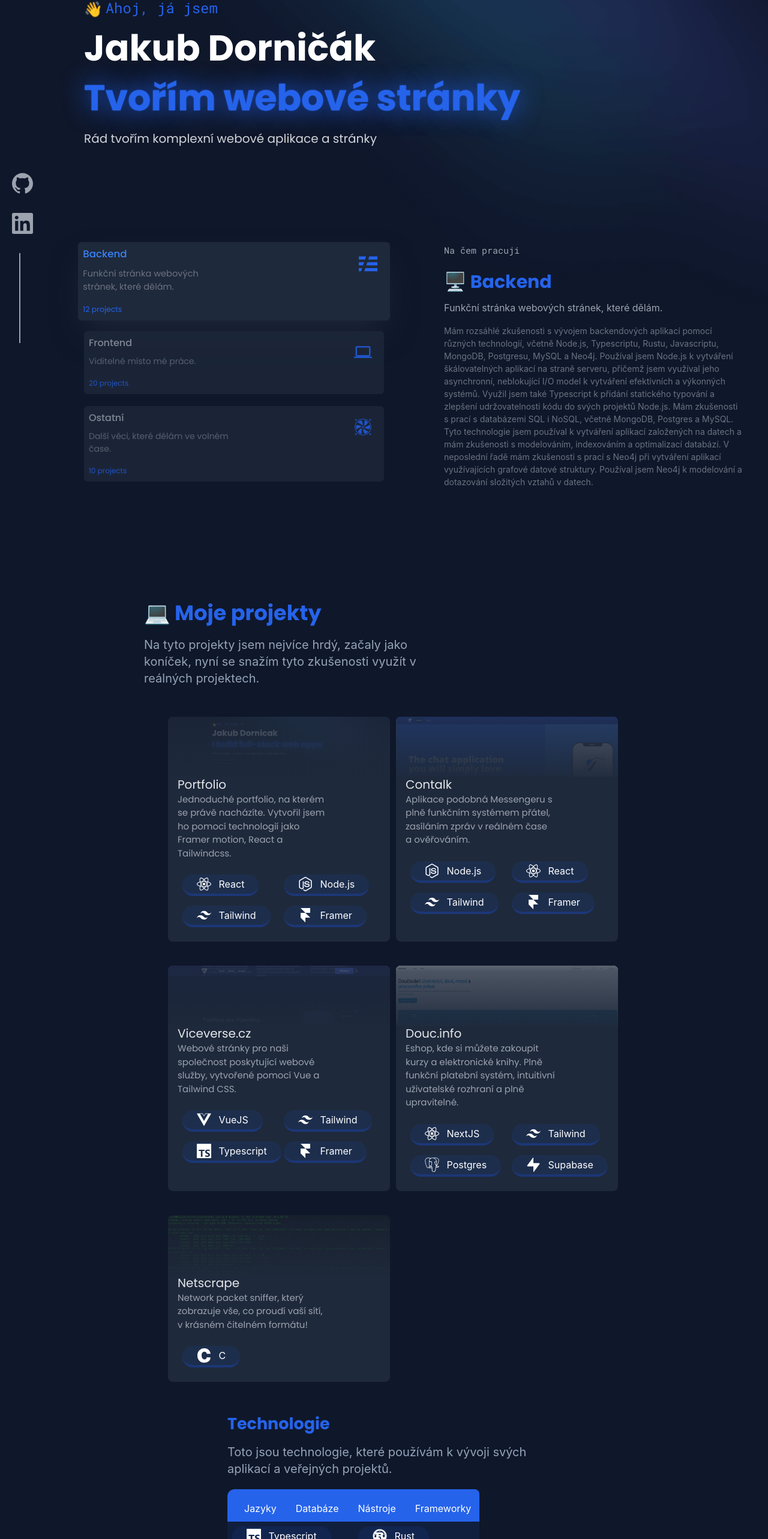
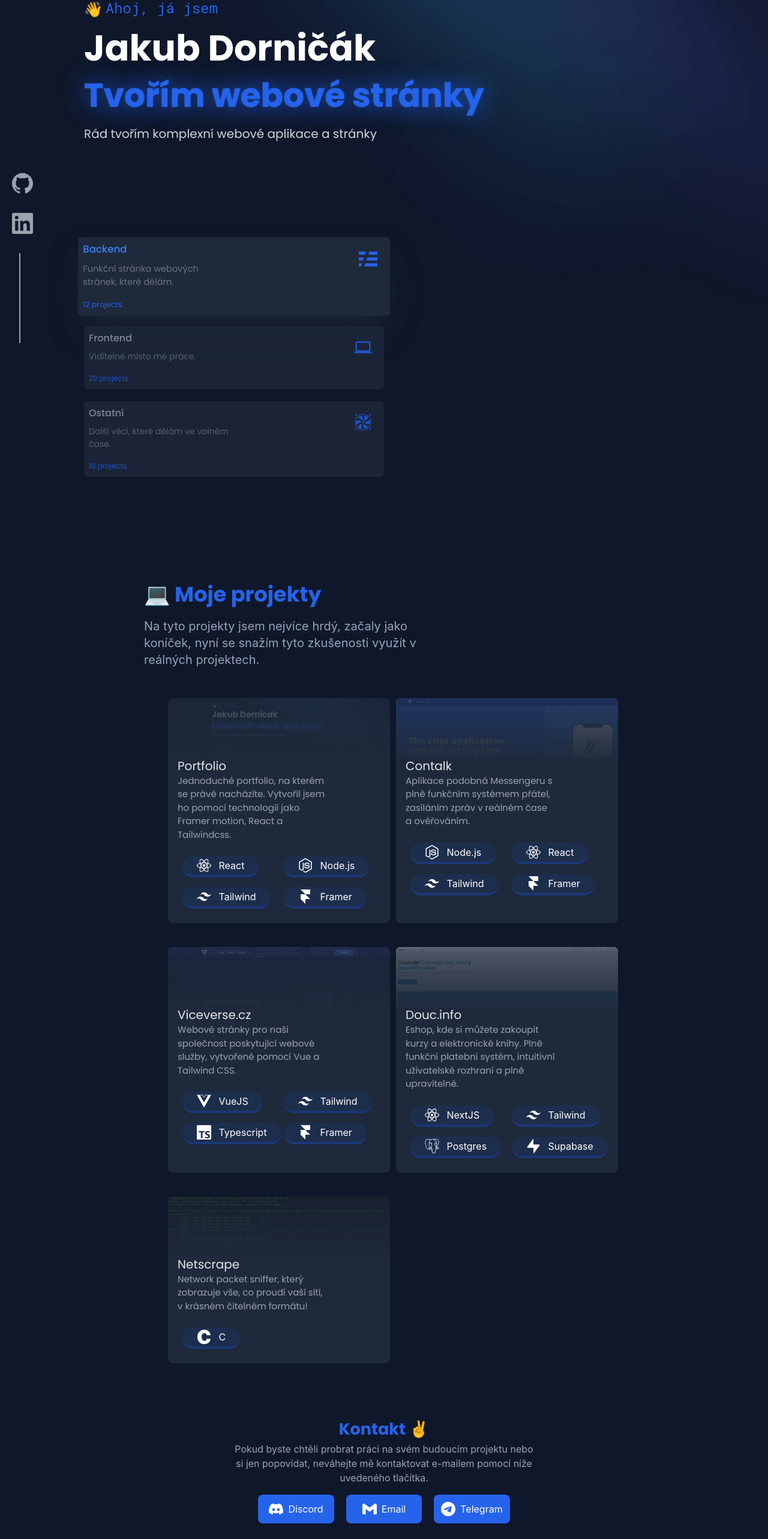
Before and after one commit to Atsukoro1/atsukoro1.github.io, a React (Create React App) app: page / in a window 1280 px wide. Shown: the part 228-2794 px from the top of the page at 60% size. After the commit the page ends 2768 px from the top, so only its background shows below. Built offline with nearby package versions, Linux system fonts and the light colour scheme.

Commit message:
feat: 🎸 Changes

```diff
--- a/src/App.tsx
+++ b/src/App.tsx
@@ -11,28 +11,21 @@
 	SiTelegram,
 	SiServerless,
 	SiFramer,
-	SiFontawesome,
 	SiTypescript,
 } from "react-icons/si";
 import { MdComputer } from "react-icons/md";
 import { GiComputerFan } from "react-icons/gi";
 import { motion, useScroll } from "framer-motion";
 import useViewPort from "./hooks/useViewPort";
-import { useMemo, useState } from "react";
+import { useState } from "react";
 
 import ActivityContent from "./components/ActivityContent";
-import ProgressLine from "./components/ProgressLine";
 import ActivityCard from "./components/ActivityCard";
-import ThreeDModel from './components/3DModel';
-import Socials from "./components/Socials";
 import Project from "./components/Project";
 import Navbar from "./components/Navbar";
 
 import data from "./assets/data";
-import TechnologyList from "./components/TechnologyList";
 import Contact from "./components/Contact";
-import Tabs from "./components/Tabs";
-import { databaseTechnologies, frameworksTechnologies, languageTechnologies, toolTechnologies } from "./assets/technologies";
 
 function App() {
 	const [language, setLanguage] = useState<number>(0);
@@ -61,7 +54,7 @@
 			</div>
 
 			<motion.div
-				className="ml-auto mrt- mr-auto md:w-[1000px] w-[350px] text-center md:text-left"
+				className="p-0 md:p-10 lg:p-0 ml-auto mrt- mr-auto md:w-[800px] lg:w-[1000px] w-[370px] text-center md:text-left"
 				initial={{ rotate: 45 }}
 				animate={{ rotate: 0, scale: 1 }}
 				transition={{
@@ -99,14 +92,14 @@
 				<label
 					className={`
           text-dark dark:text-white font-poppins font-bold md:text-[60px]
-          text-[30px]
+          text-[40px]
         `}
 				>
 					{data[language].welcome[1]}
 				</label>
 
 				<p
-					className="font-poppins font-bold md:text-[60px] text-[25px] mt-[-7px] text-blue-600"
+					className="font-poppins font-bold text-[27px] md:text-[40px] lg:text-[55px] mt-[-7px] text-blue-600"
 					style={{
 						textShadow: "0 0 2px #2563eb, 0 0 40px #2563eb",
 					}}
@@ -121,7 +114,7 @@
 
 			<div
 				className={`grid grid-cols-1 md:grid-cols-2 w-full lg:w-[1000px]
-        mr-auto ml-auto mt-40 md:w-[700px]`}
+        mr-auto ml-auto mt-40 md:w-[700px] p-10 md:p-0`}
 			>
 				<div className="text-left">
 					<ActivityCard
@@ -133,10 +126,10 @@
 						projectCount={12}
 					/>
 
-					{width < 600 && selectedActivityCard === 0 && (
-						<>
+					{width < 800 && selectedActivityCard === 0 && (
+						<div className="mt-5">
 							<ActivityContent selectedItem={0} selectedLang={language} />
-						</>
+						</div>
 					)}
 
 					<ActivityCard
@@ -148,10 +141,10 @@
 						projectCount={20}
 					/>
 
-					{width < 600 && selectedActivityCard === 1 && (
-						<>
+					{width < 800 && selectedActivityCard === 1 && (
+						<div className="mt-5">
 							<ActivityContent selectedItem={1} selectedLang={language} />
-						</>
+						</div>
 					)}
 
 					<ActivityCard
@@ -163,21 +156,21 @@
 						projectCount={10}
 					/>
 
-					{width < 600 && selectedActivityCard === 2 && (
-						<>
+					{width < 800 && selectedActivityCard === 2 && (
+						<div className="mt-5">
 							<ActivityContent selectedItem={2} selectedLang={language} />
-						</>
+						</div>
 					)}
 				</div>
 
-				<div className="text-left w-[80%] mx-auto lg:mx-0 lg:w-full lg:ml-[100px]">
-					{width > 600 && (
-						<>
+				<div className="text-left w-[100%] mx-auto lg:mx-0 lg:w-full lg:ml-[100px]">
+					{width > 800 && (
+						<div className="mt-5">
 							<ActivityContent
 								selectedItem={selectedActivityCard}
 								selectedLang={language}
 							/>
-						</>
+						</div>
 					)}
 				</div>
 			</div>
@@ -317,37 +310,6 @@
 				/>
 			</div>
 
-			<div className='mt-[50px] mr-auto ml-auto w-fit'>
-				<motion.h1 className="text-blue-600 text-center md:text-left font-poppins font-bold text-[27px]">
-					{data[language].technologies.title}
-				</motion.h1>
-
-				<motion.p className="mb-5 mt-3 mx-auto md:mx-1 text-center md:text-left text-slate-500 md:mr-0 md:ml-0 md:text-xl table w-[310px] md:w-[522px] dark:text-slate-400">
-					{data[language].technologies.description}
-				</motion.p>
-
-				<Tabs
-					tabs={[
-						{
-							title: data[language].technology[0],
-							element: <TechnologyList data={languageTechnologies}/>,
-						},
-						{
-							title: data[language].technology[1],
-							element: <TechnologyList data={databaseTechnologies}/>,
-						},
-						{
-							title: data[language].technology[2],
-							element: <TechnologyList data={toolTechnologies}/>,
-						},
-						{
-							title: data[language].technology[3],
-							element: <TechnologyList data={frameworksTechnologies}/>
-						}
-					]}
-				/>
-			</div>
-
 			<div className="mt-[90px] w-[300px] md:w-[500px] mr-auto ml-auto text-center">
 				<motion.h1 className="text-blue-600 font-poppins font-bold text-[27px]">
 					{data[language].contact[0]} ✌️
@@ -357,13 +319,19 @@
 					{data[language].contact[1]}
 				</motion.p>
 
-				<div className="grid grid-cols-1 sm:grid-cols-2 md:grid-cols-3 mr-auto gap-5 ml-auto w-fit mt-4 mb-20">
-					<Contact text="Discord" copyText="Atsukoro1#6323" icon={SiDiscord} />
+				<div className="grid grid-cols-2 md:grid-cols-3 mr-auto gap-5 ml-auto w-fit mt-4 mb-20">
+					<Contact
+						text="Discord"
+						copyText="Atsukoro1#6323"
+						icon={SiDiscord}
+					/>
+
 					<Contact
 						text="Email"
 						href="mailto:dornicakkuba@gmail.com"
 						icon={SiGmail}
 					/>
+
 					<Contact
 						text="Telegram"
 						copyText="Sonaj Solitarvan"
@@ -371,8 +339,6 @@
 					/>
 				</div>
 			</div>
-
-			<ThreeDModel/>
 		</div>
 	);
 }
--- a/src/assets/data.ts
+++ b/src/assets/data.ts
@@ -63,8 +63,7 @@
 			`In my free time, I enjoy challenging myself by solving problems on Hackthebox to improve my cybersecurity skills. I also enjoy building applications with RUST, a programming language designed for safety and concurrency. Additionally,
 			I like to play etterna, a rhythm game that requires quick reflexes and musical understanding. These activities not only allow me to have fun and relax, but also help me to continuously learn and improve my technical skills.`,
 			"What I do",
-		],
-		technology: ["Languages", "Databases", "Tools", "Frameworks"],
+		]
 	},
 	{
 		welcome: [
@@ -127,8 +126,7 @@
 			V neposlední řadě mám zkušenosti se SolidJS, knihovnou JavaScriptu pro tvorbu webových aplikací ve stylu funkcionálního programování. Solid jsem použil k vytvoření škálovatelných a spolehlivých frontendových aplikací.`,
 			"Ve volném čase se rád věnuji řešení problémů na Hacktheboxu, abych zlepšil své dovednosti v oblasti kybernetické bezpečnosti. Baví mě také vytvářet aplikace pomocí programovacího jazyka RUST, který je navržen pro bezpečnost a souběžnost. Kromě toho rád hraji etternu, rytmickou hru, která vyžaduje rychlé reflexy a hudební porozumění. Tyto činnosti mi umožňují nejen se bavit a relaxovat, ale také mi pomáhají neustále se učit a zlepšovat své technické dovednosti.",
 			"Na čem pracuji",
-		],
-		technology: ["Jazyky", "Databáze", "Nástroje", "Frameworky"],
+		]
 	},
 ];
 
--- a/src/assets/technologies.ts
+++ /dev/null
@@ -1,114 +0,0 @@
-import { TechnologyI } from "../components/Technology";
-import {
-	SiCss3,
-	SiDocker,
-	SiGit,
-	SiGithub,
-	SiHtml5,
-	SiJavascript,
-	SiMongodb,
-	SiMysql,
-	SiNeo4J,
-	SiNextdotjs,
-	SiNuxtdotjs,
-	SiPhp,
-	SiPostgresql,
-	SiPostman,
-	SiReact,
-	SiRust,
-	SiSolidity,
-	SiTypescript,
-	SiVuedotjs,
-} from "react-icons/si";
-
-export const databaseTechnologies: TechnologyI<string>[] = [
-	{
-		name: "PostgreSQL",
-		icon: SiPostgresql,
-	},
-	{
-		name: "MongoDB",
-		icon: SiMongodb,
-	},
-	{
-		name: "Neo4J",
-		icon: SiNeo4J,
-	},
-	{
-		name: "MySQL",
-		icon: SiMysql,
-	},
-];
-
-export const toolTechnologies: TechnologyI<string>[] = [
-	{
-		name: "Git",
-		icon: SiGit,
-	},
-	{
-		name: "Docker",
-		icon: SiDocker,
-	},
-	{
-		name: "Github",
-		icon: SiGithub,
-	},
-	{
-		name: "Postman",
-		icon: SiPostman,
-	},
-];
-
-export const languageTechnologies: TechnologyI<string>[] = [
-	{
-		name: "Typescript",
-		icon: SiTypescript,
-	},
-	{
-		name: "Rust",
-		icon: SiRust,
-	},
-	{
-		name: "Javascript",
-		icon: SiJavascript,
-	},
-	{
-		name: "HTML",
-		icon: SiHtml5,
-	},
-	{
-		name: "CSS5",
-		icon: SiCss3,
-	},
-	{
-		name: "PHP",
-		icon: SiPhp,
-	},
-];
-
-export const frameworksTechnologies: TechnologyI<string>[] = [
-	{
-		name: "React",
-		icon: SiReact,
-	},
-	{
-		name: "Vue",
-		icon: SiVuedotjs,
-	},
-	{
-		name: "Nuxt.js",
-		icon: SiNuxtdotjs,
-	},
-	{
-		name: "Next.js",
-		icon: SiNextdotjs,
-	},
-	{
-		name: "Solid.js",
-		icon: SiSolidity,
-	},
-	{
-		name: "React Native",
-		icon: SiReact,
-	},
-];
--- a/src/components/3DModel.tsx
+++ /dev/null
@@ -1,11 +0,0 @@
-import React, { useRef, useState, useMemo } from "react";
-import { Canvas, useFrame } from "@react-three/fiber";
-import * as THREE from "three";
-
-export default () => {
-    return (
-        <Canvas>
-
-        </Canvas>
-    )
-}
--- a/src/components/ActivityContent.tsx
+++ b/src/components/ActivityContent.tsx
@@ -53,8 +53,7 @@
 	];
 
 	return (
-		<motion.div className='mb-8'>
-			<motion.h4
+		<motion.div
 			initial={{
 				translateY: 100,
 			}}
@@ -67,8 +66,8 @@
 				bounce: 100,
 				stiffness: 300,
 			}}
-				className='text-gray-400 font-roboto text-[15px]'
 		>
+			<motion.h4 className='text-gray-400 font-roboto text-[15px]'>
 				{data[lang].activityContent[9]}
 			</motion.h4>
 
--- a/src/components/Tabs.tsx
+++ /dev/null
@@ -1,75 +0,0 @@
-import { motion, AnimatePresence } from "framer-motion";
-import { useEffect, useMemo, useState } from "react";
-
-interface Tab {
-	title: string;
-	element: JSX.Element;
-	onClick?: () => void;
-	selected?: boolean;
-}
-
-type TabT = typeof Tab;
-
-interface TabsProps {
-	tabs: Tab[];
-}
-
-const Tab = ({ title, onClick, selected }: Tab) => {
-	const [active, setActive] = useState<boolean>(selected ? selected : false);
-
-	useEffect(() => {
-		setActive(selected ? selected : false);
-	}, [selected]);
-
-	return (
-		<AnimatePresence>
-			<motion.div
-			initial={{ y: 10, opacity: 0 }}
-			animate={{ y: 0, opacity: 1 }}
-			exit={{ y: -10, opacity: 0 }}
-			transition={{ duration: 0.2 }}
-			onClickCapture={onClick}
-		>
-			<motion.div className={`
-                w-fit text-center rounded-tl-lg rounded-tr-lg p-1 md:p-2 text-white mr-2 ml-2
-				${active && "bg-opacity-30"}
-                ${!active && "bg-opacity-20"}
-            `}>
-				{title}
-			</motion.div>
-
-			{selected && <motion.div layoutId="underline" className="bg-blue-600 h-0.5 w-full"/>}
-		</motion.div>
-		</AnimatePresence>
-	);
-};
-
-export default ({ tabs }: TabsProps) => {
-	const [selected, setSelected] = useState<number>(0);
-
-	const element = useMemo(() => {
-		return tabs[selected].element;
-	}, [selected]);
-
-	return (
-		<>
-			<div className="flex pr-3 pt-3 pl-3 w-[420px] blue-400 dark:bg-blue-600 bg-opacity-20 rounded-tr-lg rounded-tl-xl hover:cursor-pointer">
-				{tabs.map((el, index) => {
-					return (
-						<Tab
-							onClick={() => setSelected(index)}
-							key={index as keyof TabT}
-							title={el.title}
-							element={el.element}
-							selected={selected === index}
-						/>
-					);
-				})}
-			</div>
-
-			<div className="bg-blue-600 bg-opacity-10 w-[420px]">
-				{element}
-			</div>
-		</>
-	);
-};
```
Also changed, not shown: 1 other file (tests, documents, lock files or other folders). Lines whose indentation alone changed are shown as unchanged.
